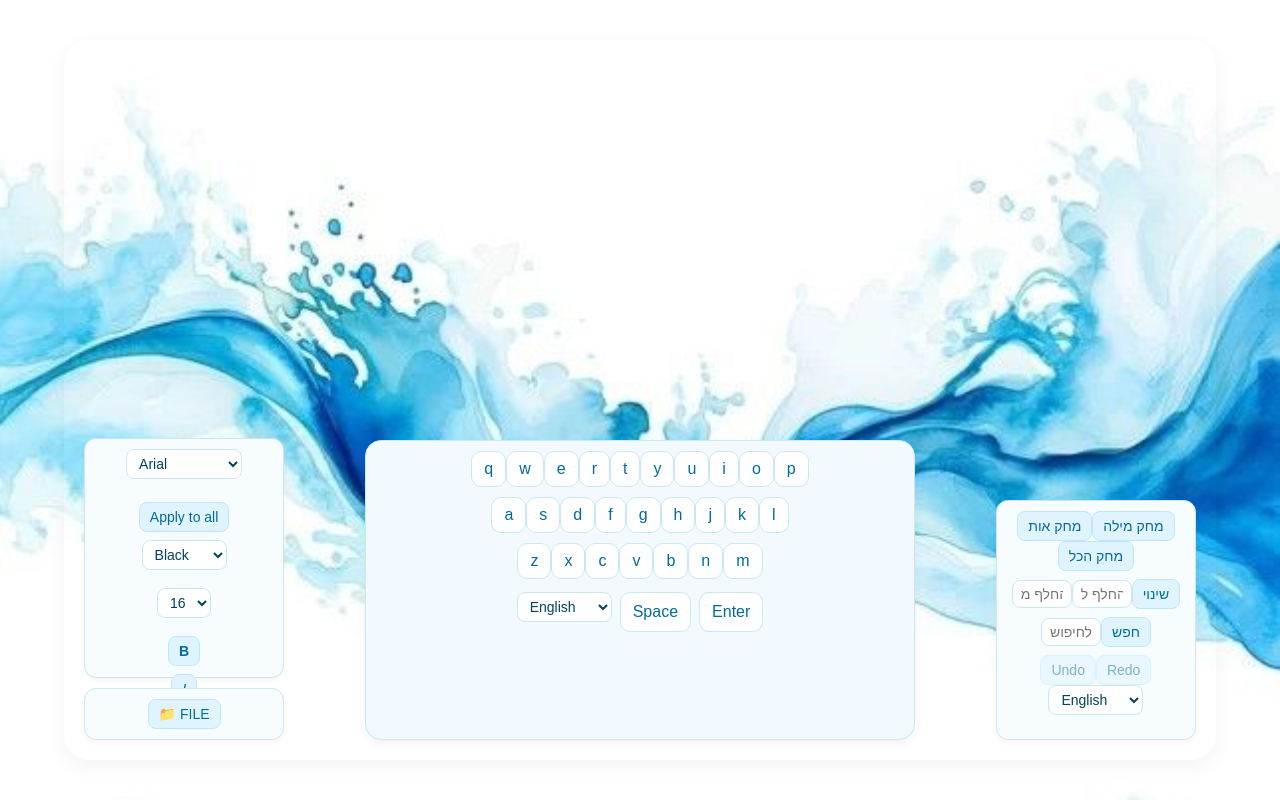
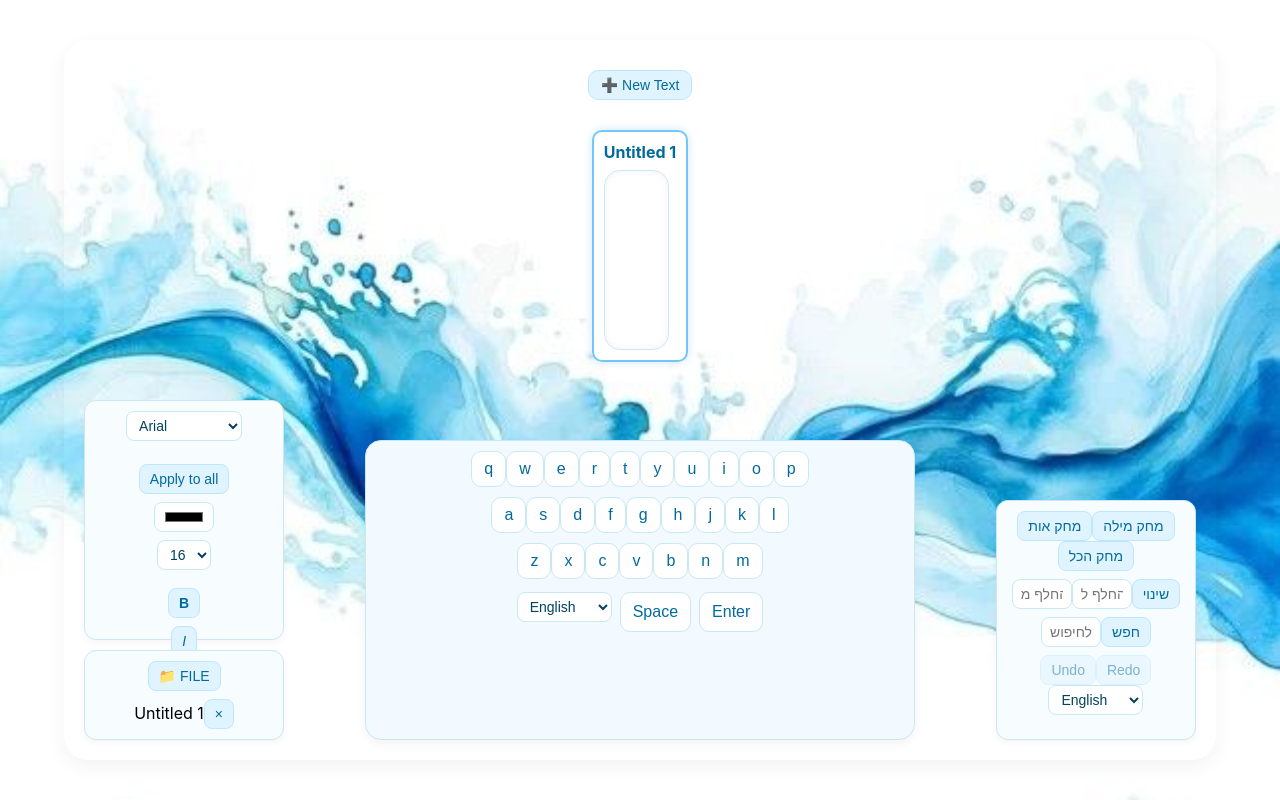
Before and after one commit to NechamaSanders/keyboard_project, a React (Vite) app: page / in a window 1280 px wide. Built offline with nearby package versions, Linux system fonts and the light colour scheme.

Commit message:
par 3 so far... not finished

```diff
--- a/src/components/App.css
+++ b/src/components/App.css
@@ -261,3 +261,52 @@ input:focus {
 ::-webkit-scrollbar-thumb:hover {
   background: #b4e1f7;
 }
+.display-section {
+  display: flex;
+  justify-content: center;
+  gap: 20px;
+  padding: 20px;
+  flex-wrap: wrap;
+}
+
+.text-container {
+  border: 2px solid transparent;
+  border-radius: 10px;
+  padding: 10px;
+  background: rgba(255, 255, 255, 0.8);
+  transition: border-color 0.2s, box-shadow 0.2s;
+}
+
+.text-container.active {
+  border-color: #74c6f8;
+  box-shadow: 0 0 10px rgba(0, 140, 255, 0.2);
+}
+
+.new-text-btn {
+  background: #dff4ff;
+  border: 1px solid #bde7ff;
+  border-radius: 10px;
+  padding: 6px 12px;
+  cursor: pointer;
+  margin: 10px auto;
+  display: block;
+  transition: all 0.15s ease;
+}
+
+.new-text-btn:hover {
+  background: #c8edff;
+  transform: translateY(-1px);
+}
+input{
+  min-height: 30px;
+}
+.new-text-btn:active {
+  background: #bde7ff;
+  transform: translateY(0);
+}
+.text-title {
+  text-align: center;
+  font-size: 16px;
+  color: #036b9c;
+  margin-bottom: 8px;
+}
--- a/src/components/App.jsx
+++ b/src/components/App.jsx
@@ -8,12 +8,15 @@ import "./App.css";
 
 export default function App() {
   const [text, setText] = useState([]);
-  const [openTexts, setOpenTexts]= useState([]);
+  const [openTexts, setOpenTexts] = useState([
+    { name: "Untitled 1", content: [] },
+  ]);
+  const [activeIndex, setActiveIndex] = useState(0);
   const [history, setHistory] = useState([[]]);
   const [historyIndex, setHistoryIndex] = useState(0);
   const [language, setLanguage] = useState("english");
   const [style, setStyle] = useState({
-    color: "black",
+    color: "#000000",
     fontFamily: "Arial",
     fontWeight: "normal",
     fontStyle: "normal",
@@ -25,7 +28,12 @@ export default function App() {
     setHistory(newHistory);
     setHistoryIndex(newHistory.length - 1);
     setText(newText);
+
+    const updated = [...openTexts];
+    updated[activeIndex] = { ...updated[activeIndex], content: newText };
+    setOpenTexts(updated);
   }
+
 
   function handleKeyPress(key) {
     let newText;
@@ -41,11 +49,35 @@ export default function App() {
 
   return (
     <div className="app-container">
+      <button
+        className="new-text-btn"
+        onClick={() => {
+          const newTexts = [
+            ...openTexts,
+            { name: `Untitled ${openTexts.length + 1}`, content: [] },
+          ];
+          setOpenTexts(newTexts);
+          setActiveIndex(newTexts.length - 1);
+          setText([]);
+        }}
+      >
+        ➕ New Text
+      </button>
       <div className="display-section">
-      {openTexts.map((text)=>
-        <TextDisplay text={text} language={language} style={style} />)}
+        {openTexts.map((t, i) => (
+          <div
+            key={i}
+            className={`text-container ${i === activeIndex ? "active" : ""}`}
+            onClick={() => {
+              setActiveIndex(i);
+              setText(t.content);
+            }}
+          >
+            <h3 className="text-title">{t.name}</h3>
+            <TextDisplay text={t.content} language={language} style={style} />
+          </div>
+        ))}
       </div>
-
       <div className="tools-row">
         <div className="left-tools">
           <DesignTools style={style}
@@ -54,7 +86,7 @@ export default function App() {
             setTextWithHistory={setTextWithHistory} />
 
           <FileTools text={text}
-            setTextWithHistory={setTextWithHistory} />
+            setTextWithHistory={setTextWithHistory}  openTexts={openTexts} setOpenTexts={setOpenTexts}/>
         </div>
 
         <div className="keyboard-center">
--- a/src/components/DesignTools.jsx
+++ b/src/components/DesignTools.jsx
@@ -38,22 +38,9 @@ export default function DesignTools({ style, setStyle, text, setTextWithHistory
                 <option value="Tahoma">Tahoma</option>
             </select>
             <button onClick={applyToAll}>Apply to all</button>
-            <select
-                value={style.color}
-                onChange={(e) => changeColor(e.target.value)}
-                style={{ marginBottom: 10 }}
-            >
-                <option value="red">Red</option>
-                <option value="orange">Orange</option>
-                <option value="yellow">Yellow</option>
-                <option value="green">Green</option>
-                <option value="blue">Blue</option>
-                <option value="purple">Purple</option>
-                <option value="pink">Pink</option>
-                <option value="black">Black</option>
-                <option value="brown">Brown</option>
-                <option value="gray">Gray</option>
-            </select>
+
+            <input type="color" value={style.color}
+                onChange={(e) => changeColor(e.target.value)}></input>
             <select
                 value={style.fontSize}
                 onChange={(e) => changeSize(e.target.value)}
--- a/src/components/FileTools.jsx
+++ b/src/components/FileTools.jsx
@@ -1,53 +1,150 @@
-import React from 'react'
-import { useState } from "react";
-export default function FileTools({ text, setTextWithHistory,openTexts,setOpenTexts }) {
+// import React from 'react'
+// import { useState } from "react";
+// export default function FileTools({ text, setTextWithHistory,openTexts,setOpenTexts }) {
+//     const [showMenu, setShowMenu] = useState(false);
+//     const [showFiles, setShowFiles] = useState(false);
+//     const [fileName, setFileName] = useState('');
+//     const loadFileList = () => {
+//         setShowFiles(!showFiles)
+
+//     }
+//     const loadFile = (name) => {
+//         const data = localStorage.getItem(name);
+//         console.log(data)
+//         if (data) {
+//             setTextWithHistory(JSON.parse(data));
+//             setFileName(name);
+//         }
+//     };
+//     const save = () => {
+//         if (!fileName) {
+//             alert("יש להזין שם קובץ לפני השמירה");
+//             return;
+//         }
+//         localStorage.setItem(fileName, JSON.stringify(text));
+//         alert("הקובץ נשמר!");
+//     };
+
+//     const saveAs = () => {
+//         const newName = prompt("הכניסי שם חדש לקובץ:");
+//         if (newName) {
+//             localStorage.setItem(newName, JSON.stringify(text));
+//             setFileName(newName);
+//         }
+//     };
+//     const keys = Object.keys(localStorage);
+//     const openFile = () => {setOpenTexts([...openTexts, []])
+
+//     }
+//     return (
+//         <div className="fileTools">
+//             <button onClick={() => setShowMenu(!showMenu)}>
+//                 📁 FILE
+//             </button>
+//             {showMenu && (
+//                 <div>
+//                     {/* <button onClick={newFile}>קובץ חדש</button>*/}
+//                     <button onClick={loadFileList}>פתח</button>
+//                     {showFiles && (
+//                         <div className="file-list">
+//                             <button onClick={openFile}>+</button>
+//                             {keys.map((key) => (
+//                                 <button
+//                                     key={key}
+//                                     onClick={() => loadFile(key)}
+//                                 >
+//                                     {key}
+//                                 </button>
+//                             ))}
+//                         </div>
+//                     )}
+//                     <button onClick={save}>שמור</button>
+//                     <button onClick={saveAs}>שמור בשם</button>
+
+//                 </div>
+//             )}
+//         </div>
+//     )
+// }
+import React, { useState } from "react";
+
+export default function FileTools({ text, setTextWithHistory, openTexts, setOpenTexts }) {
     const [showMenu, setShowMenu] = useState(false);
     const [showFiles, setShowFiles] = useState(false);
-    const [fileName, setFileName] = useState('');
-    const loadFileList = () => {
-        setShowFiles(!showFiles)
+    const [fileName, setFileName] = useState("");
 
-    }
+    const keys = Object.keys(localStorage);
+
+    // Open list of saved files
+    const loadFileList = () => setShowFiles(!showFiles);
+
+    // Load one file → add it as a new open text
     const loadFile = (name) => {
         const data = localStorage.getItem(name);
-        console.log(data)
         if (data) {
-            setTextWithHistory(JSON.parse(data));
+            const parsed = JSON.parse(data);
+            setOpenTexts([...openTexts, { name, content: parsed }]);
             setFileName(name);
         }
     };
+
+    // Save (overwrite current file)
     const save = () => {
-        if (!fileName) {
+        const regex = /^Untitled \d+$/;
+        if (regex.test(fileName)) {
             alert("יש להזין שם קובץ לפני השמירה");
             return;
         }
+        console.log(fileName)
         localStorage.setItem(fileName, JSON.stringify(text));
         alert("הקובץ נשמר!");
+        // Update openTexts entry name if it was Untitled
+        setOpenTexts((prev) =>
+            prev.map((t) =>
+                t.content === text ? { ...t, name: fileName } : t
+            )
+        );
     };
 
+    // Save as (new name)
     const saveAs = () => {
         const newName = prompt("הכניסי שם חדש לקובץ:");
         if (newName) {
             localStorage.setItem(newName, JSON.stringify(text));
             setFileName(newName);
+            alert("הקובץ נשמר בשם חדש!");
+            // Update openTexts with new name
+            setOpenTexts((prev) =>
+                prev.map((t) =>
+                    t.content === text ? { ...t, name: newName } : t
+                )
+            );
         }
     };
-    const keys = Object.keys(localStorage);
-    const openFile = () => {setOpenTexts([...openTexts, []])
 
-    }
+    // New empty text
+    const newFile = () => {
+        const untitledCount = openTexts.filter(t => t.name.startsWith("Untitled")).length + 1;
+        setOpenTexts([...openTexts, { name: `Untitled ${untitledCount}`, content: [] }]);
+    };
+
+    // Close a text
+    const closeFile = (index) => {
+        const updated = openTexts.filter((_, i) => i !== index);
+        setOpenTexts(updated);
+    };
+
     return (
         <div className="fileTools">
-            <button onClick={() => setShowMenu(!showMenu)}>
-                📁 FILE
-            </button>
+            <button onClick={() => setShowMenu(!showMenu)}>📁 FILE</button>
+
             {showMenu && (
-                <div>
-                    {/* <button onClick={newFile}>קובץ חדש</button>*/}
+                <div className="file-menu">
+                    <button onClick={newFile}>חדש</button>
                     <button onClick={loadFileList}>פתח</button>
+
                     {showFiles && (
                         <div className="file-list">
-                            <button onClick={openFile}>+</button>
                             {keys.map((key) => (
                                 <button
                                     key={key}
@@ -58,11 +155,26 @@ export default function FileTools({ text, setTextWithHistory,openTexts,setOpenTe
                             ))}
                         </div>
                     )}
+
                     <button onClick={save}>שמור</button>
                     <button onClick={saveAs}>שמור בשם</button>
-
                 </div>
             )}
+
+            {/* Tabs for open texts */}
+            <div className="tabs">
+                {openTexts.map((t, i) => (
+                    <div key={i} className="tab">
+                        {t.name}
+                        <button
+                            className="close-tab"
+                            onClick={() => closeFile(i)}
+                        >
+                            ×
+                        </button>
+                    </div>
+                ))}
+            </div>
         </div>
-    )
+    );
 }
--- a/src/components/TextDisplay.jsx
+++ b/src/components/TextDisplay.jsx
@@ -2,11 +2,6 @@
 import React from "react";
 //import "./TextDisplay.css";
 export default function TextDisplay({ text, language, style }) {
-    console.log("this is text")
-
-    console.log(text)
-    console.log(style)
-
     const direction = (language === "hebrew")
     return (
         <div className="text-display" style={{
```
